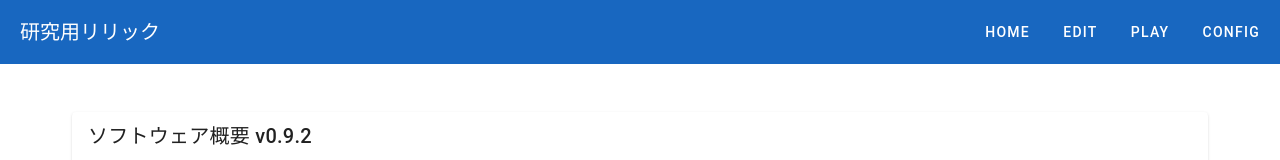
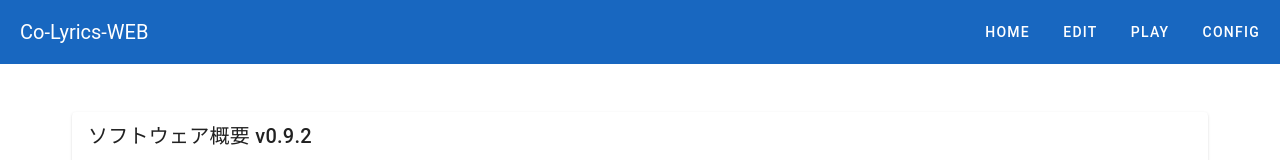
Before and after one commit to mino-8136/Co-Lyrics-WEB, a Vue app: page / in a window 1280 px wide. Shown: the top 160 px of the page. Built offline with nearby package versions, Linux system fonts and the light colour scheme; what @imengyu/vue3-context-menu would draw is missing.

Commit message:
タイトルバーの差し戻し

```diff
--- a/src/App.vue
+++ b/src/App.vue
@@ -5,7 +5,7 @@ import { RouterView } from 'vue-router'
 <template>
   <v-app>
     <v-toolbar app color="primary" class="mb-4">
-      <v-toolbar-title>研究用リリック</v-toolbar-title>
+      <v-toolbar-title>Co-Lyrics-WEB</v-toolbar-title>
       <v-spacer></v-spacer>
       <v-btn @click="() => $router.push('/')">Home</v-btn>
 
```
